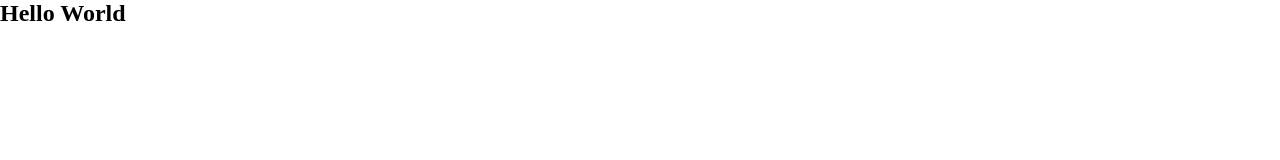
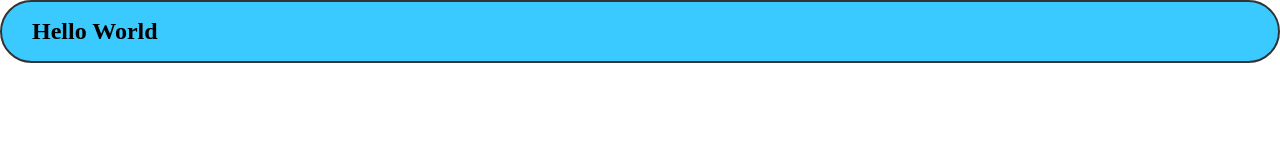
Before and after one commit to Tsabitah59/Ceritera-Website, a plain HTML site: page index.html in a window 1280 px wide. Drawn offline with Linux system fonts and the light colour scheme.

Commit message:
add starter project

```diff
--- a/css/style.css
+++ b/css/style.css
@@ -11,15 +11,15 @@
 
 :root{
     /* Colors */
-    --primary-color: ;
-    --secondary-color: ;
-    --text-color: ;
+    --primary-color: #3ACAFF;
+    --secondary-color: #FFD600;
+    --text-color: #333335;
+    --bg-color-blue: #D7F0FF;
+    --bg-color-yellow: #FFFCDB;
 
-    /* Font Size */
-    --display: ;
-    --heading: ;
-    --subheading: ;
-    --paragraph: ;
+    /* Border Radius */
+    --big-radius: 9999px;
+    --standard-radius: 20px;
 }
 
 html{
@@ -38,14 +38,26 @@ nav{
     z-index: 100;
 }
 
-.primary-button{
-
+/* Buttons */
+.primary-small-button{
+    padding: 16px 30px;
+    border-radius: var(--big-radius, 9999px);
+    border: 2px solid var(--text-color);
+    background: var(--primary-color);
 }
 
-.secondary-button{
-
+.secondary-small-button{
+    padding: 16px 30px;
+    border-radius: var(--big-radius, 9999px);
+    border: 2px solid var(--text-color);
+    background: var(--primary-color);
 }
 
-.footer{
-
+.primary-button{
+    padding: 30px 80px;
+    justify-content: center;
+    align-items: center;
+    border-radius: var(--big-radius, 9999px);
+    border: 2px solid var(--text-color);
+    background: var(--primary-color);
 }
--- a/index.html
+++ b/index.html
@@ -23,7 +23,7 @@
 
     <!-- Home -->
     <section>
-        <h1>Hello World</h1>
+        <h1 class="primary-small-button">Hello World</h1>
     </section>
 
     <!-- Features (ntar copas aja) -->
```
